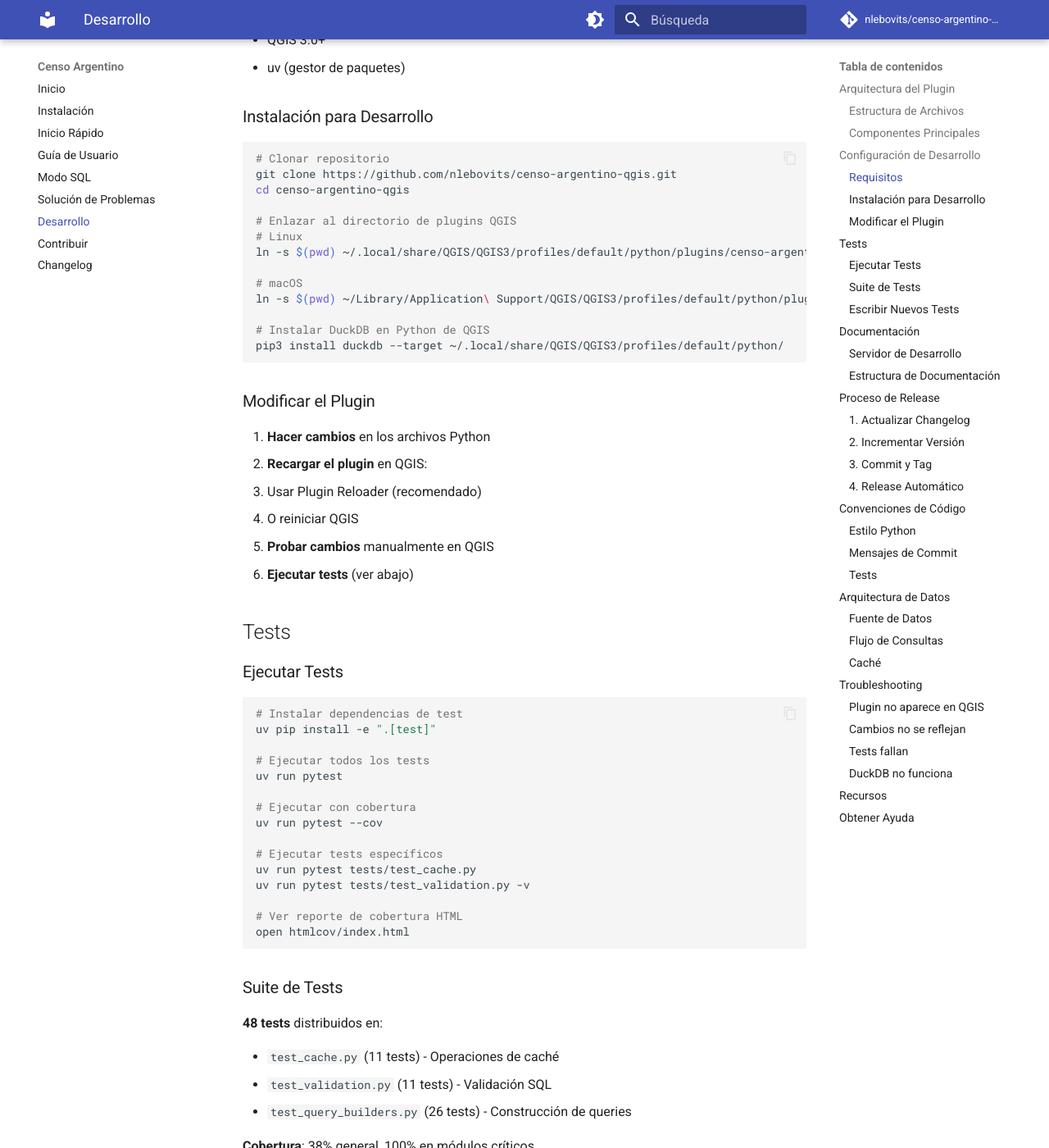
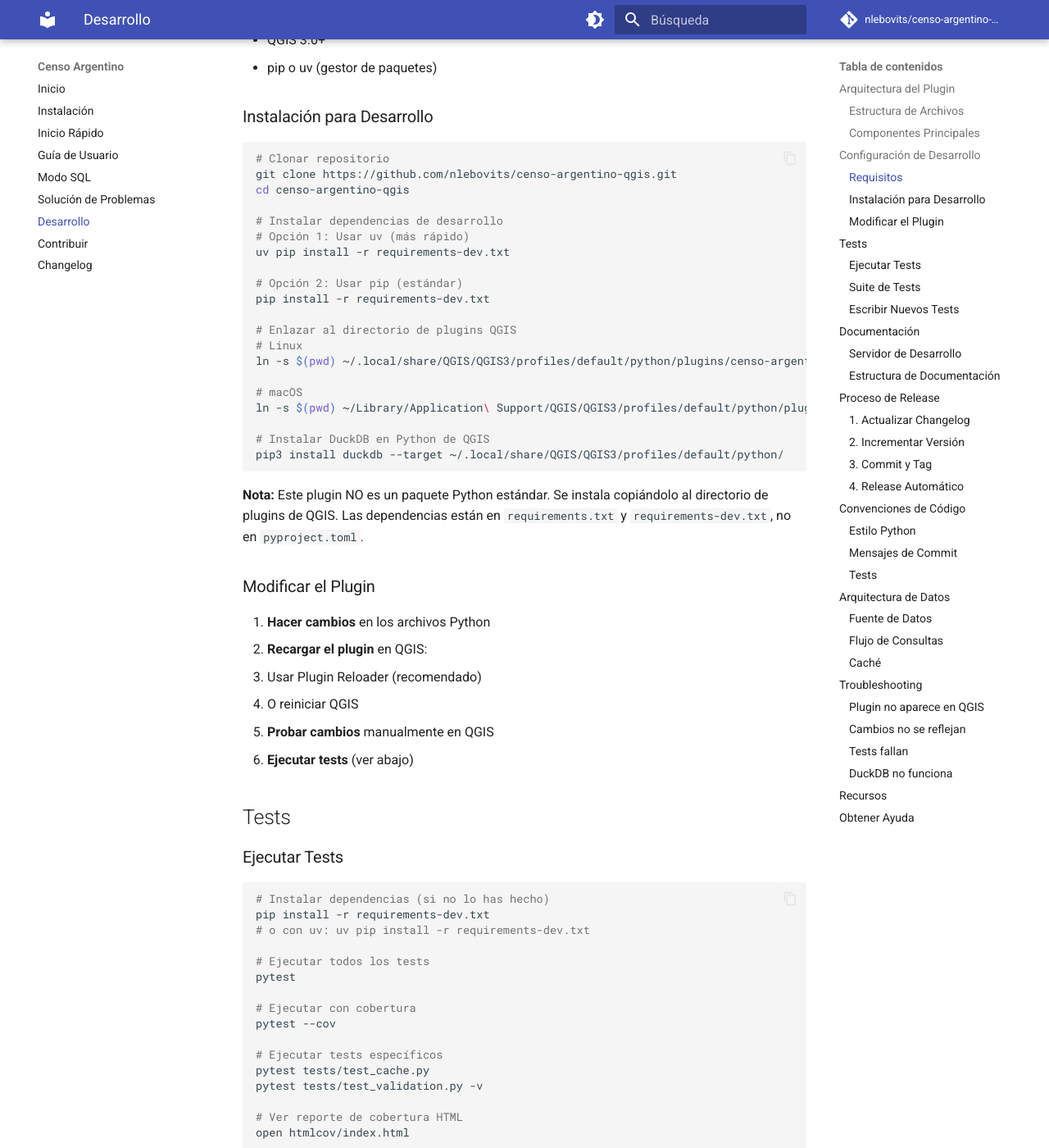
Before and after one commit to nlebovits/censo-argentino-qgis, an MkDocs documentation site: the page built from docs/desarrollo.md, in a window 1280 px wide and 1400 px high, scrolled down 1070 px. Shown: the whole window at 82% size. Built offline with MkDocs 1.6.1 and Material for MkDocs 9.7.7, drawn with Linux system fonts in a browser that asks for light colours; comment, search, counter and statistics services are not loaded; some of the changed text lies outside the part shown.

Commit message:
Estandarizar gestión de dependencias con requirements.txt
- Crear requirements.txt para dependencias de ejecución
- Crear requirements-dev.txt para dependencias de desarrollo
- Simplificar pyproject.toml (remover metadatos de paquete)
- Actualizar CI para usar pip install -r requirements-dev.txt
- Actualizar docs/desarrollo.md con instrucciones en español
- Remover uv.lock (ya no es necesario)
- Añadir uv.lock a .gitignore

Esto permite usar tanto pip como uv localmente mientras CI usa pip estándar.
El plugin NO es un paquete Python - se instala copiándolo al directorio de plugins QGIS.

🤖 Generated with [Claude Code](https://claude.com/claude-code)

Co-Authored-By: Claude <noreply@anthropic.com>

````diff
--- a/docs/desarrollo.md
+++ b/docs/desarrollo.md
@@ -48,7 +48,7 @@ censo-argentino-qgis/
 
 - Python 3.9+
 - QGIS 3.0+
-- uv (gestor de paquetes)
+- pip o uv (gestor de paquetes)
 
 ### Instalación para Desarrollo
 
@@ -56,6 +56,13 @@ censo-argentino-qgis/
 # Clonar repositorio
 git clone https://github.com/nlebovits/censo-argentino-qgis.git
 cd censo-argentino-qgis
+
+# Instalar dependencias de desarrollo
+# Opción 1: Usar uv (más rápido)
+uv pip install -r requirements-dev.txt
+
+# Opción 2: Usar pip (estándar)
+pip install -r requirements-dev.txt
 
 # Enlazar al directorio de plugins QGIS
 # Linux
@@ -67,6 +74,8 @@ ln -s $(pwd) ~/Library/Application\ Support/QGIS/QGIS3/profiles/default/python/p
 # Instalar DuckDB en Python de QGIS
 pip3 install duckdb --target ~/.local/share/QGIS/QGIS3/profiles/default/python/
 ```
+
+**Nota:** Este plugin NO es un paquete Python estándar. Se instala copiándolo al directorio de plugins de QGIS. Las dependencias están en `requirements.txt` y `requirements-dev.txt`, no en `pyproject.toml`.
 
 ### Modificar el Plugin
 
@@ -82,18 +91,19 @@ pip3 install duckdb --target ~/.local/share/QGIS/QGIS3/profiles/default/python/
 ### Ejecutar Tests
 
 ```bash
-# Instalar dependencias de test
-uv pip install -e ".[test]"
+# Instalar dependencias (si no lo has hecho)
+pip install -r requirements-dev.txt
+# o con uv: uv pip install -r requirements-dev.txt
 
 # Ejecutar todos los tests
-uv run pytest
+pytest
 
 # Ejecutar con cobertura
-uv run pytest --cov
+pytest --cov
 
 # Ejecutar tests específicos
-uv run pytest tests/test_cache.py
-uv run pytest tests/test_validation.py -v
+pytest tests/test_cache.py
+pytest tests/test_validation.py -v
 
 # Ver reporte de cobertura HTML
 open htmlcov/index.html
@@ -298,13 +308,14 @@ cat metadata.txt
 
 ```bash
 # Reinstalar dependencias
-uv pip install -e ".[test]" --force-reinstall
+pip install -r requirements-dev.txt --force-reinstall
+# o con uv: uv pip install -r requirements-dev.txt --force-reinstall
 
 # Limpiar caché de pytest
 rm -rf .pytest_cache
 
 # Ejecutar con verbose
-uv run pytest -vv
+pytest -vv
 ```
 
 ### DuckDB no funciona
--- /dev/null
+++ b/requirements.txt
@@ -0,0 +1,4 @@
+# Dependencias de ejecución para el plugin censo-argentino-qgis
+# Este plugin NO es un paquete Python - se instala copiándolo al directorio de plugins de QGIS
+
+duckdb>=0.9.0
````
Also changed, not shown: pyproject.toml (+11 -36 lines), requirements-dev.txt (added, +14 -0 lines), 3 other files.
